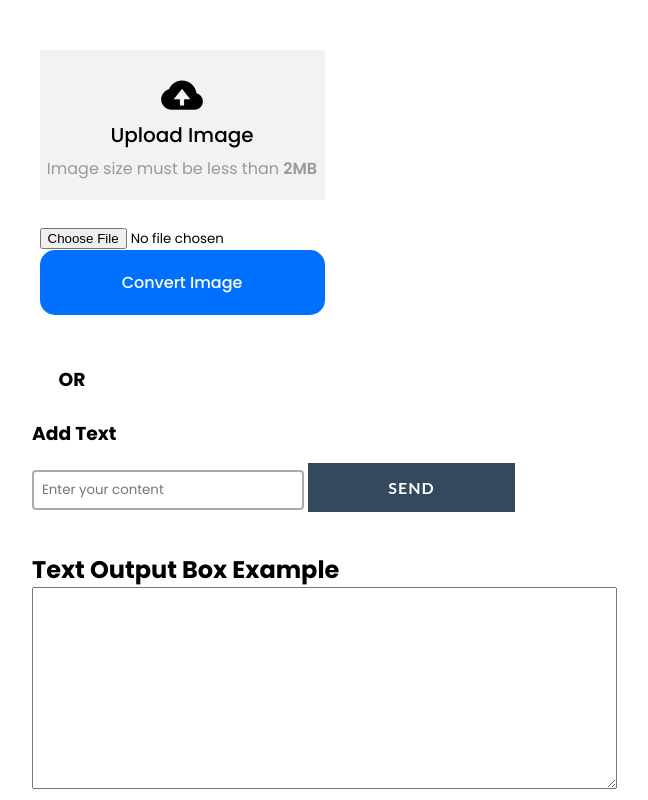
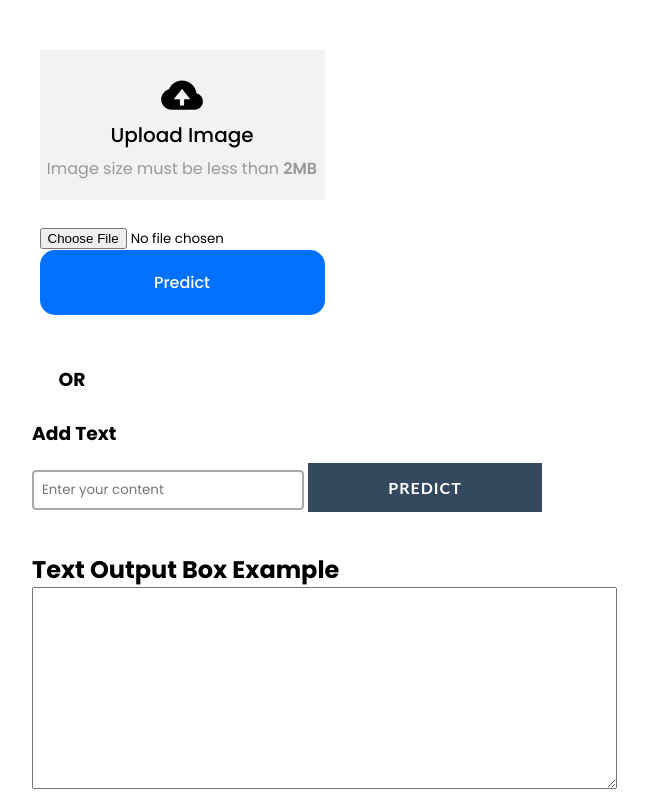
Before and after one commit to nishchaya21/Spam-Mail-Detection, a Flask app: page / in a window 1280 px wide. Shown: the whole page, without its empty margins (568-1216 px from the left). Run offline with Flask 3, Linux system fonts and the light colour scheme; parts of the project's set-up code (start-up, migrations or seed data) failed here and were passed over; some libraries are stand-ins or nearby versions.

Commit message:
Update index.html

```diff
--- a/templates/index.html
+++ b/templates/index.html
@@ -27,7 +27,7 @@
 			<form method="POST" action="/convert_image" enctype="multipart/form-data">
 				<br>
 				<input type="file" name="image">
-				<button type="submit" class="select-image">Convert Image</button>
+				<button type="submit" class="select-image">Predict</button>
 			</form>
 		</center>
 	</div>
@@ -39,7 +39,7 @@
 		<form method="POST" action="/predict">
 			<label for="text"><h3>Add Text</h3></label>
 			<input size="20" type="text" name="message" id="message" placeholder="Enter your content">
-			<button class="btn btn-4 btn-sep icon-send" type="submit">Send</button>
+			<button class="btn btn-4 btn-sep icon-send" type="submit">Predict</button>
 		</form>
 		<br>
 		<h2>Text Output Box Example</h2>
```
